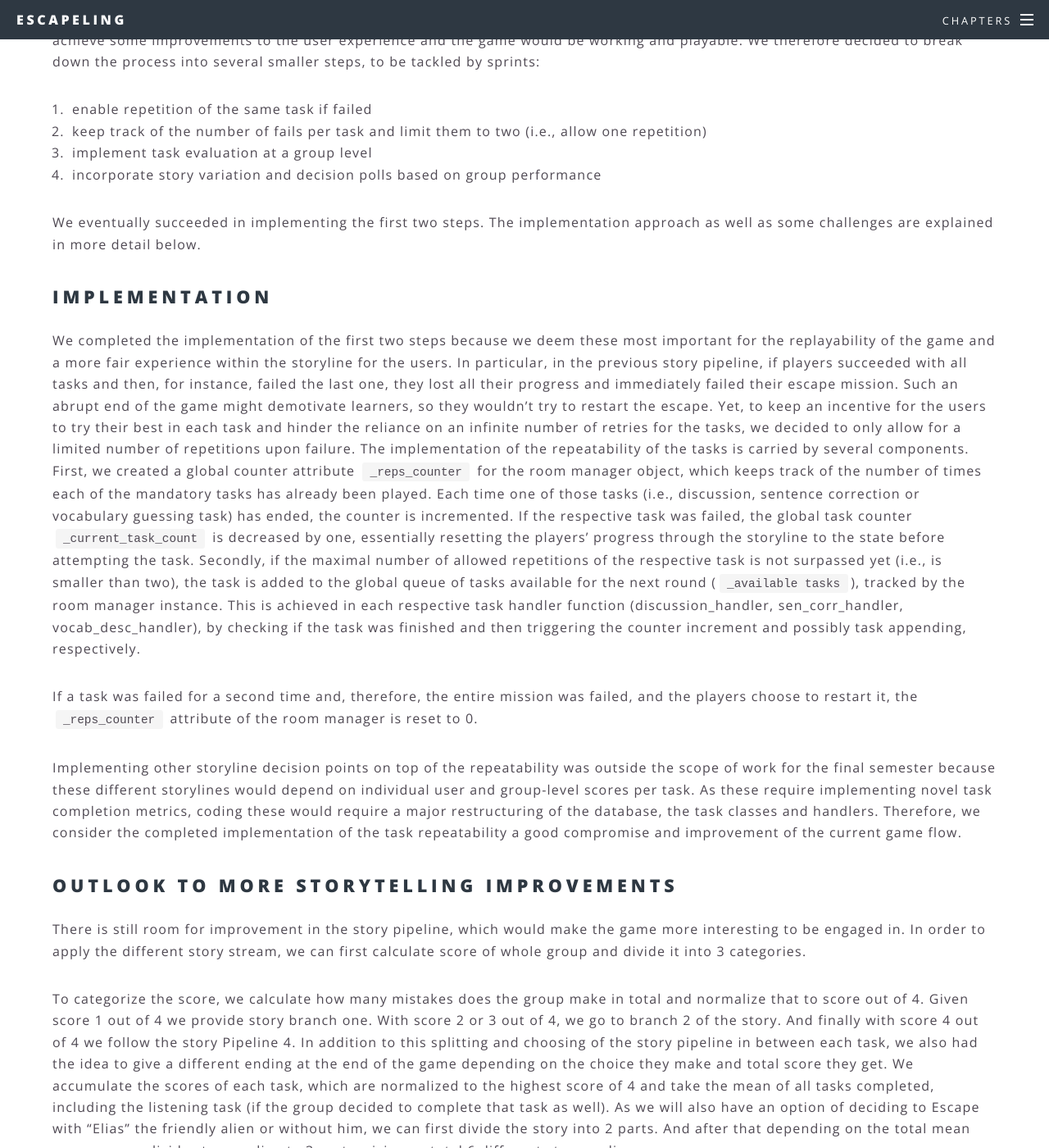
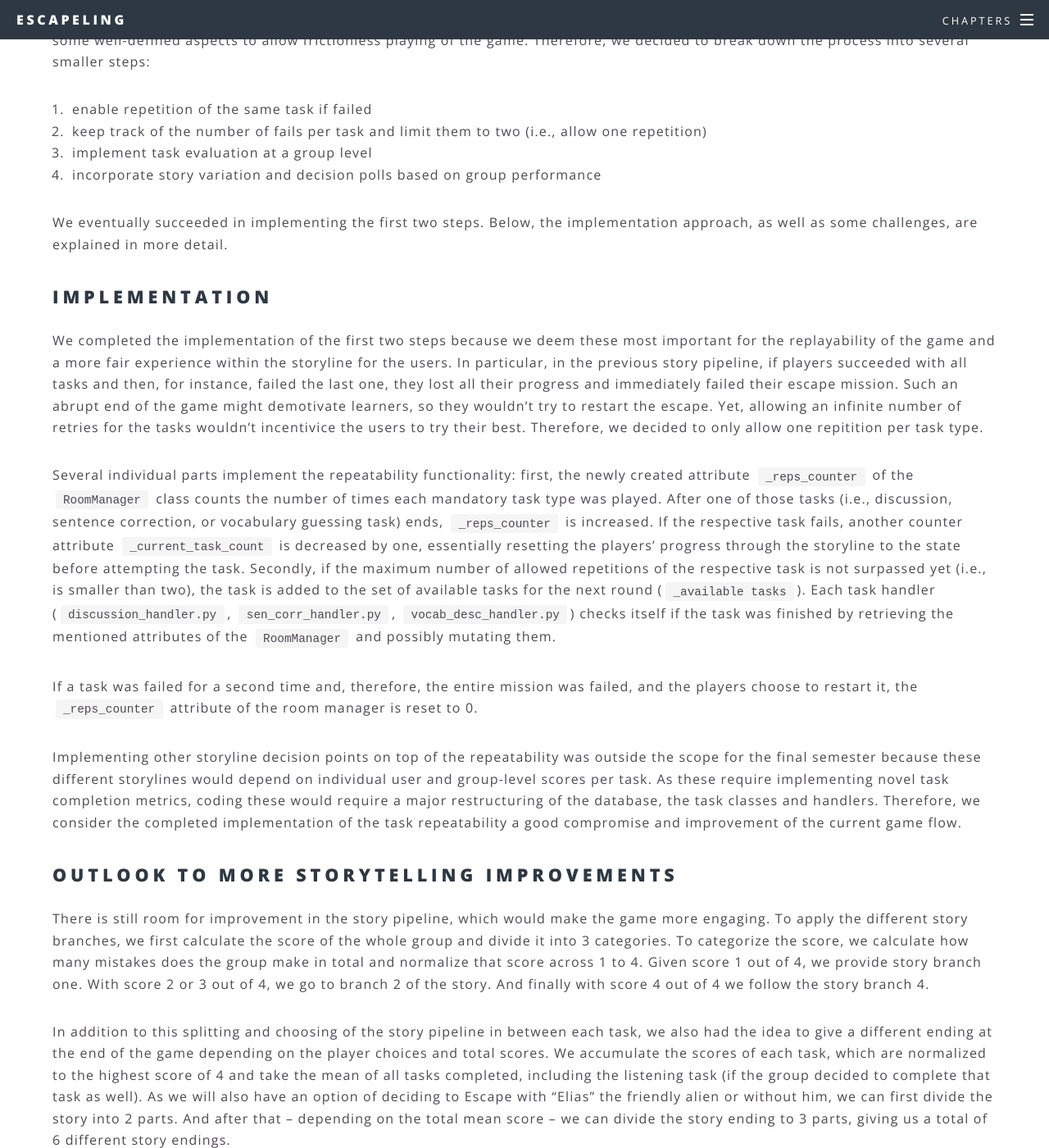
Before and after one commit to ALLUOS/ALLUOS.github.io, a Jekyll site: the page built from _posts/2021-01-03-storytelling.md, in a window 1280 px wide and 1400 px high, scrolled down 12857 px. Shown: the whole window at 82% size. Built offline with Jekyll 4.4.1, drawn with Linux system fonts in a browser that asks for light colours; some of the changed text lies outside the part shown.

Commit message:
revises fourth semester story additions

```diff
--- a/_posts/2021-01-03-storytelling.md
+++ b/_posts/2021-01-03-storytelling.md
@@ -292,14 +292,14 @@
 
 ## Idea and Motivation
 
-Our goal in the final semester of the project was to have a functioning version of the game that could be played from start to finish without significant difficulties. With this in mind, we also wanted to implement the story pipeline ideas designed in the [third semester](#story_pipeline). Based on the experience from the previous semester, we expected some practical challenges. Nevertheless, we wanted to make sure that, even if the complete design could not be implemented within the remaining time-frame of the project, we could still achieve some improvements to the user experience and the game would be working and playable. We therefore decided to break down the process into several smaller steps, to be tackled by sprints:
+Our goal in the final semester of the project was to have a functioning version of the game that could be played from start to finish without significant difficulties. With this in mind, we also wanted to implement the story pipeline ideas designed in the [third semester](#story_pipeline). Based on the experience from the previous semester, we expected some practical challenges. Because we were not sure if the implementation of the complete design is possible within the remaining time frame, we wanted to improve the user experience in some well-defined aspects to allow frictionless playing of the game. Therefore, we decided to break down the process into several smaller steps:
 
 1. enable repetition of the same task if failed
 2. keep track of the number of fails per task and limit them to two (i.e., allow one repetition)
 3. implement task evaluation at a group level
 4. incorporate story variation and decision polls based on group performance
 
-We eventually succeeded in implementing the first two steps. The implementation approach as well as some challenges are explained in more detail below.
+We eventually succeeded in implementing the first two steps. Below, the implementation approach, as well as some challenges, are explained in more detail.
 
 <div id="implementation"></div>
 
@@ -309,18 +309,18 @@
 
 ## Implementation
 
-We completed the implementation of the first two steps because we deem these most important for the replayability of the game and a more fair experience within the storyline for the users. In particular, in the previous story pipeline, if players succeeded with all tasks and then, for instance, failed the last one, they lost all their progress and immediately failed their escape mission. Such an abrupt end of the game might demotivate learners, so they wouldn’t try to restart the escape. Yet, to keep an incentive for the users to try their best in each task and hinder the reliance on an infinite number of retries for the tasks, we decided to only allow for a limited number of repetitions upon failure.
-The implementation of the repeatability of the tasks is carried by several components. First, we created a global counter attribute `_reps_counter` for the room manager object, which keeps track of the number of times each of the mandatory tasks has already been played. Each time one of those tasks (i.e., discussion, sentence correction or vocabulary guessing task) has ended, the counter is incremented. If the respective task was failed, the global task counter `_current_task_count` is decreased by one, essentially resetting the players’ progress through the storyline to the state before attempting the task. Secondly, if the maximal number of allowed repetitions of the respective task is not surpassed yet (i.e., is smaller than two), the task is added to the global queue of tasks available for the next round (`_available tasks`), tracked by the room manager instance. This is achieved in each respective task handler function (discussion_handler, sen_corr_handler, vocab_desc_handler), by checking if the task was finished and then triggering the counter increment and possibly task appending, respectively.
+We completed the implementation of the first two steps because we deem these most important for the replayability of the game and a more fair experience within the storyline for the users. In particular, in the previous story pipeline, if players succeeded with all tasks and then, for instance, failed the last one, they lost all their progress and immediately failed their escape mission. Such an abrupt end of the game might demotivate learners, so they wouldn’t try to restart the escape. Yet, allowing an infinite number of retries for the tasks wouldn't incentivice the users to try their best. Therefore, we decided to only allow one repitition per task type.
+
+Several individual parts implement the repeatability functionality: first, the newly created attribute `_reps_counter` of the `RoomManager` class counts the number of times each mandatory task type was played. After one of those tasks (i.e., discussion, sentence correction, or vocabulary guessing task) ends, `_reps_counter` is increased. If the respective task fails, another counter attribute `_current_task_count` is decreased by one, essentially resetting the players’ progress through the storyline to the state before attempting the task. Secondly, if the maximum number of allowed repetitions of the respective task is not surpassed yet (i.e., is smaller than two), the task is added to the set of available tasks for the next round (`_available tasks`). Each task handler (`discussion_handler.py`, `sen_corr_handler.py`, `vocab_desc_handler.py`) checks itself if the task was finished by retrieving the mentioned attributes of the `RoomManager` and possibly mutating them.
 
 If a task was failed for a second time and, therefore, the entire mission was failed, and the players choose to restart it, the `_reps_counter` attribute of the room manager is reset to 0.
 
-Implementing other storyline decision points on top of the repeatability was outside the scope of work for the final semester because these different storylines would depend on individual user and group-level scores per task. As these require implementing novel task completion metrics, coding these would require a major restructuring of the database, the task classes and handlers. Therefore, we consider the completed implementation of the task repeatability a good compromise and improvement of the current game flow.
+Implementing other storyline decision points on top of the repeatability was outside the scope for the final semester because these different storylines would depend on individual user and group-level scores per task. As these require implementing novel task completion metrics, coding these would require a major restructuring of the database, the task classes and handlers. Therefore, we consider the completed implementation of the task repeatability a good compromise and improvement of the current game flow.
 
 <div id="outlook_more"></div>
 
 ## Outlook to more storytelling improvements
 
-There is still room for improvement in the story pipeline, which would make the game more interesting to be engaged in. In order to apply the different story stream, we can first calculate score of whole group and divide it into 3 categories.
+There is still room for improvement in the story pipeline, which would make the game more engaging. To apply the different story branches, we first calculate the score of the whole group and divide it into 3 categories. To categorize the score, we calculate how many mistakes does the group make in total and normalize that score across 1 to 4. Given score 1 out of 4, we provide story branch one. With score 2 or 3 out of 4, we go to branch 2 of the story. And finally with score 4 out of 4 we follow the story branch 4.
 
-To categorize the score, we calculate how many mistakes does the group make in total and normalize that to score out of 4. Given score 1 out of 4 we provide story branch one. With score 2 or 3 out of 4, we  go to branch 2 of the story. And finally with score 4 out of 4 we follow the story Pipeline 4.
-In addition to this splitting and choosing of the story pipeline in between each task, we also had the idea to give a different ending at the end  of the game depending on the choice they make and total score they get. We accumulate the scores of each task, which are normalized to the highest score of 4 and take the mean of all tasks completed, including the listening task (if the group decided to complete that task as well). As we will also have an option of deciding to Escape with “Elias” the friendly alien or without him, we can first divide the story into 2 parts. And after that depending on the total mean score we can divide story ending to 3 parts, giving us total 6 different story endings.
+In addition to this splitting and choosing of the story pipeline in between each task, we also had the idea to give a different ending at the end of the game depending on the player choices and total scores. We accumulate the scores of each task, which are normalized to the highest score of 4 and take the mean of all tasks completed, including the listening task (if the group decided to complete that task as well). As we will also have an option of deciding to Escape with “Elias” the friendly alien or without him, we can first divide the story into 2 parts. And after that – depending on the total mean score – we can divide the story ending to 3 parts, giving us a total of 6 different story endings.
```
